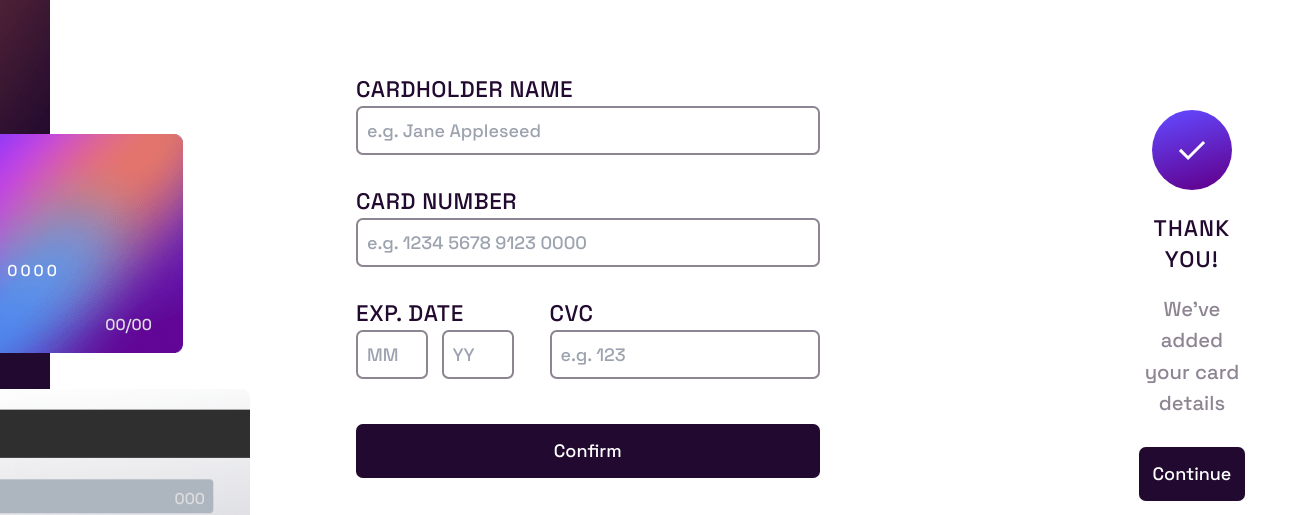
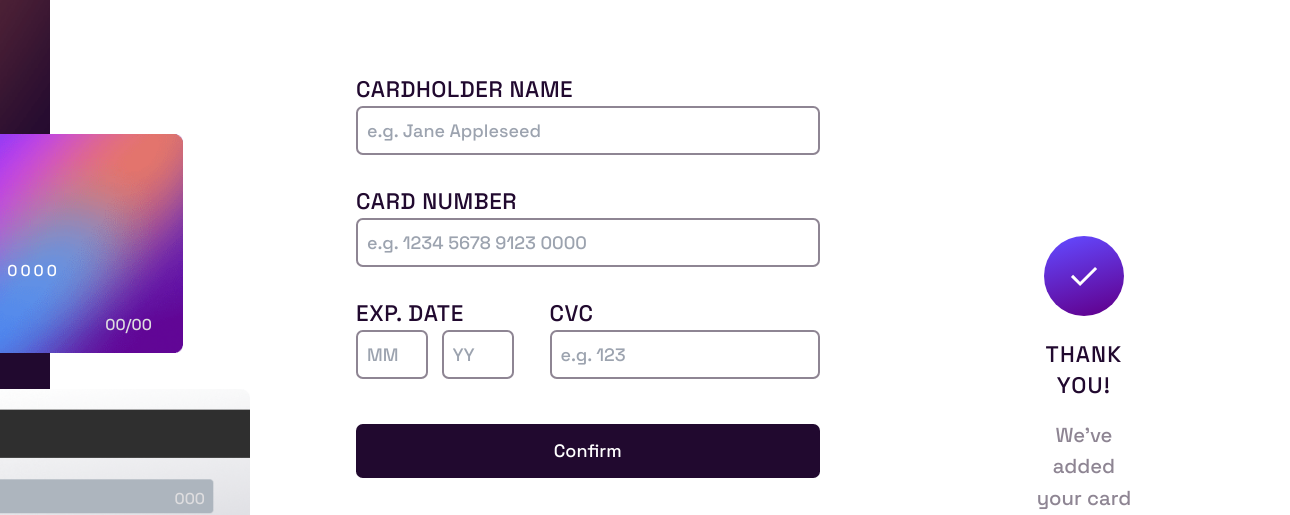
Before and after one commit to jjjooeyyy/interactive-card-details-form, a website: page index.html in a window 1280 px wide. Shown: the part 124-639 px from the top of the page, 1290 px wide, since content can reach past the window. Drawn offline with Linux system fonts and the light colour scheme.

Commit message:
fix thankuyou message position

```diff
--- a/input.css
+++ b/input.css
@@ -97,9 +97,9 @@ html {
 .complete {
     @apply
     flex-col text-center items-center
-    pt-32 px-10
-    md:my-40 md:mx-20 md:pt-0 md:w-full
-    lg:mx-auto lg:my-52 lg:mr-32
+    pt-8 px-10
+    md:pt-80 md:w-full md:relative md:right-24
+    lg:mx-auto lg:my-0
 }
 
 .hidden {
```
Also changed, not shown: css/main.css.
